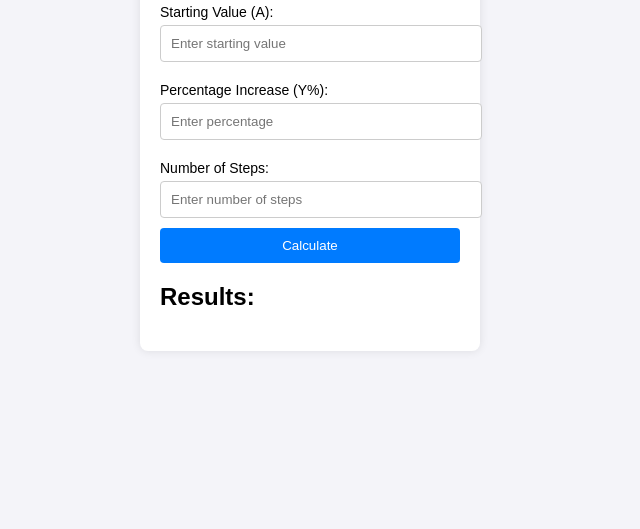
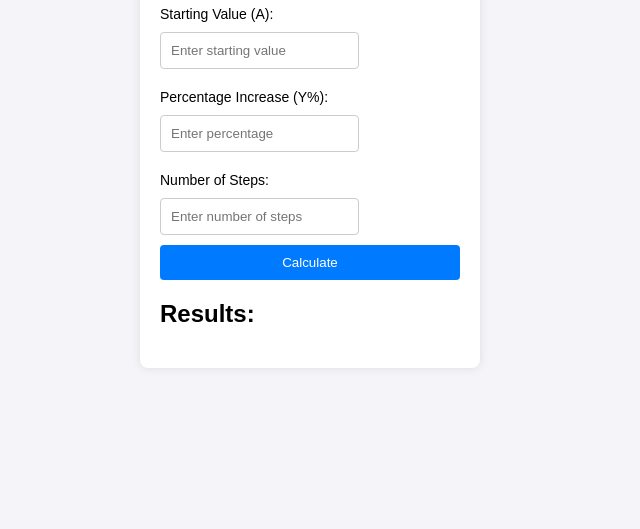
Before and after one commit to daclongpc/Dacpc, a plain HTML site: page index.html in a window 1280 px wide. Shown: the part 291-820 px from the top of the page, without its empty margins (330-970 px from the left). Drawn offline with Linux system fonts and the light colour scheme.

Commit message:
Update styles.css

```diff
--- a/styles.css
+++ b/styles.css
@@ -1,11 +1,17 @@
 body {
     font-family: Arial, sans-serif;
+    padding: 10px;
     background-color: #f4f4f9;
     display: flex;
     justify-content: center;
     align-items: center;
     height: 100vh;
     margin: 0;
+}
+
+form{
+    max-width: 500px;
+    margin:auto;
 }
 
 .container {
@@ -27,11 +33,12 @@ label {
 }
 
 input {
-    width: 100%;
+    width: calc(100%-20px);
     padding: 10px;
-    margin-top: 5px;
+    margin-top: 10px;
     margin-bottom: 10px;
     border: 1px solid #ccc;
+    box-sizing: border-box;
     border-radius: 4px;
 }
 
```
